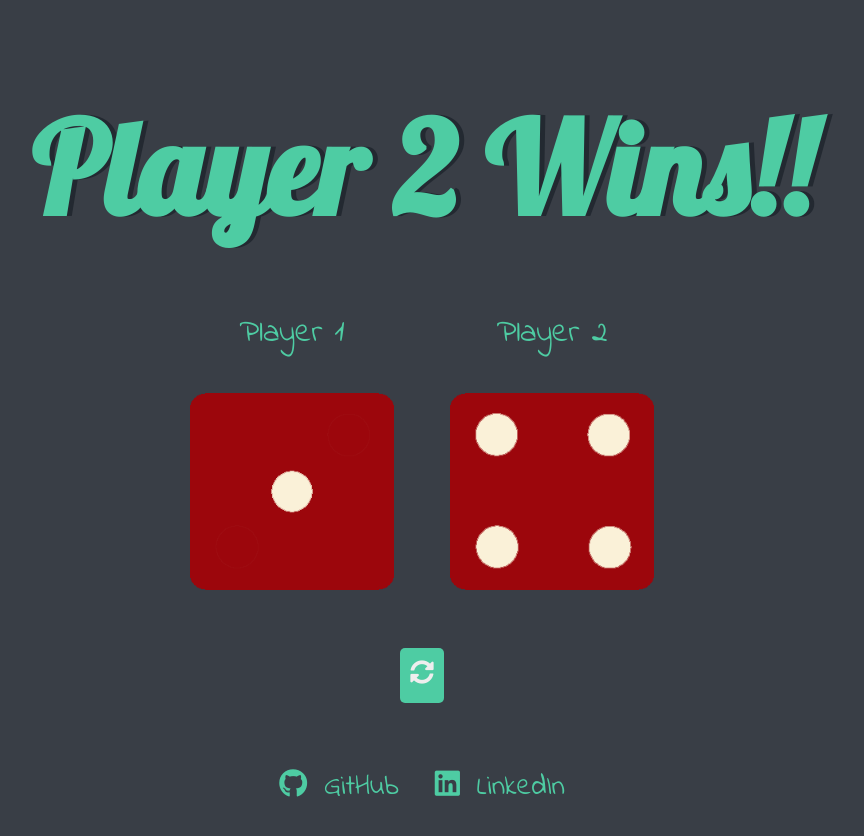
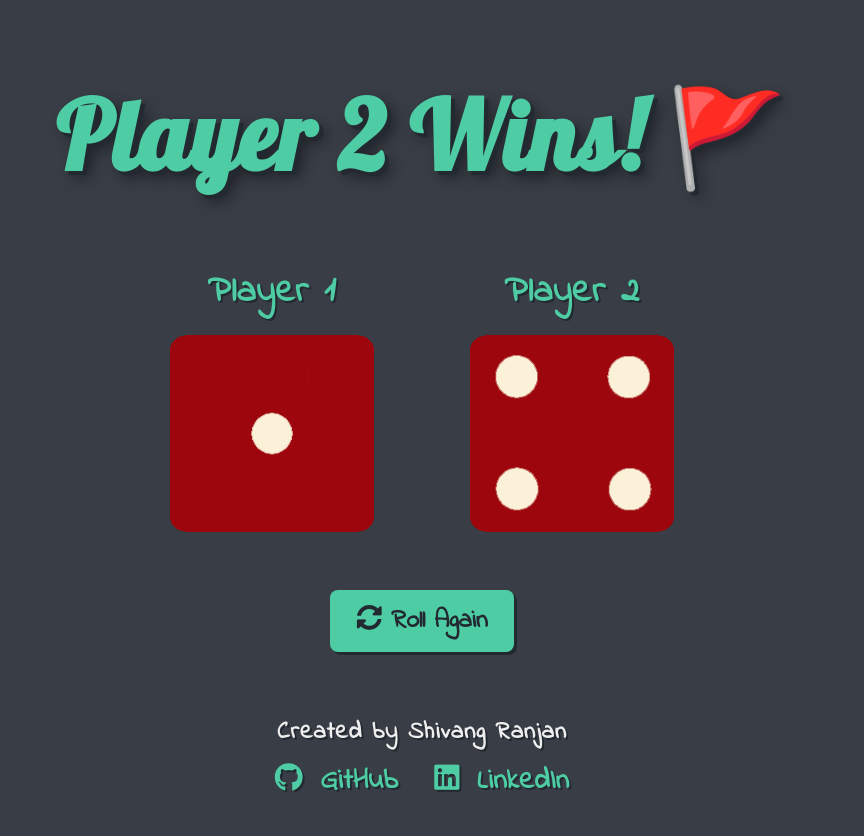
Before and after one commit to shivangranjann/Dice-Game-Challenge, a plain HTML site: page index.html in a window 1280 px wide. Shown: the whole page, without its empty margins (218-1082 px from the left). Drawn offline with Linux system fonts and the light colour scheme.

Commit message:
Enhance typography, heading shadows, and outcome messaging

```diff
--- a/index.html
+++ b/index.html
@@ -14,26 +14,27 @@
 <body>
 
   <div class="container">
-    <h1>Rolling...</h1>
+    <h1>🎲 Rolling... 🎲</h1>
 
     <div class="dice">
       <p>Player 1</p>
-      <img class="img1" src="images/dice6.png">
+      <img class="img1" src="images/dice6.png" alt="Player 1 Dice">
     </div>
 
     <div class="dice">
       <p>Player 2</p>
-      <img class="img2" src="images/dice6.png">
+      <img class="img2" src="images/dice6.png" alt="Player 2 Dice">
     </div>
   </div>
 
   <div class="reload">
     <button type="button" name="button" onclick="refresh()">
-      <i class="fas fa-sync-alt"></i>
+      <i class="fas fa-sync-alt"></i> Roll Again
     </button>
   </div>
 
   <footer>
+    <p class="footer-credit">Created by Shivang Ranjan</p>
     <a href="https://github.com/shivangranjann" target="_blank" rel="noopener noreferrer">
       <i class="fab fa-github"></i> GitHub
     </a>
--- a/index.js
+++ b/index.js
@@ -33,13 +33,13 @@ function rollDice() {
   image2.setAttribute("src", randomDiceImage2);
 
   if (randomNumber1 > randomNumber2) {
-    document.querySelector("h1").innerHTML = "Player 1 Wins!!"
+    document.querySelector("h1").innerHTML = "🚩 Player 1 Wins!";
   }
   else if (randomNumber1 < randomNumber2) {
-    document.querySelector("h1").innerHTML = "Player 2 Wins!!"
+    document.querySelector("h1").innerHTML = "Player 2 Wins! 🚩";
   }
   else {
-    document.querySelector("h1").innerHTML = "Draw!!"
+    document.querySelector("h1").innerHTML = "🎲 It's a Draw! 🎲";
   }
 }
 
--- a/styles.css
+++ b/styles.css
@@ -14,39 +14,53 @@
 .reload button {
   background-color: #4ECCA3;
   border: none;
-  padding: 10px;
-  border-radius: 5px;
-  font-size: 1.5rem;
+  padding: 12px 26px;
+  border-radius: 8px;
+  font-size: 1.6rem;
   font-family: 'Indie Flower', cursive;
-  color: #EEEEEE;
+  font-weight: 700;
+  color: #232931;
   cursor: pointer;
-  transition: all 0.5s;
+  box-shadow: 3px 3px 0px #232931;
+  transition: all 0.3s ease;
 }
 
+.reload button:hover {
+  background-color: #EEEEEE;
+  color: #232931;
+  transform: translateY(-2px);
+  box-shadow: 4px 4px 0px #232931;
+}
 
 .dice {
   text-align: center;
   display: inline-block;
-
+  margin: 0 20px;
 }
-
 
 body {
   background-color: #393E46;
+  -webkit-font-smoothing: antialiased;
 }
 
 h1 {
-  margin: 30px;
+  margin: 20px auto 35px;
   font-family: 'Lobster', cursive;
-  text-shadow: 5px 0 #232931;
-  font-size: 8rem;
+  text-shadow: 4px 4px 0px #232931, 7px 7px 15px rgba(0, 0, 0, 0.45);
+  font-size: clamp(3.2rem, 7.5vw, 6rem);
+  letter-spacing: 1.5px;
+  line-height: 1.2;
   color: #4ECCA3;
 }
 
 p {
-  font-size: 2rem;
+  font-size: 2.3rem;
+  font-weight: 700;
+  letter-spacing: 1px;
   color: #4ECCA3;
+  text-shadow: 2px 2px 0px #232931;
   font-family: 'Indie Flower', cursive;
+  margin-bottom: 12px;
 }
 
 img {
@@ -76,7 +90,6 @@ img {
   }
 }
 
-
 footer {
   margin-top: 5%;
   margin-bottom: 30px;
@@ -85,11 +98,22 @@ footer {
   font-family: 'Indie Flower', cursive;
 }
 
+.footer-credit {
+  font-size: 1.5rem;
+  color: #EEEEEE;
+  letter-spacing: 1px;
+  text-shadow: 2px 2px 0px #232931;
+  margin-bottom: 10px;
+}
+
 footer a {
   color: #4ECCA3;
   text-decoration: none;
   margin: 0 15px;
   font-size: 1.8rem;
+  font-weight: 700;
+  letter-spacing: 0.5px;
+  text-shadow: 2px 2px 0px #232931;
   transition: all 0.3s ease;
   display: inline-block;
 }
@@ -97,6 +121,7 @@ footer a {
 footer a:hover {
   color: #EEEEEE;
   transform: translateY(-3px);
+  text-shadow: 3px 3px 0px #232931;
 }
 
 footer a i {
```
